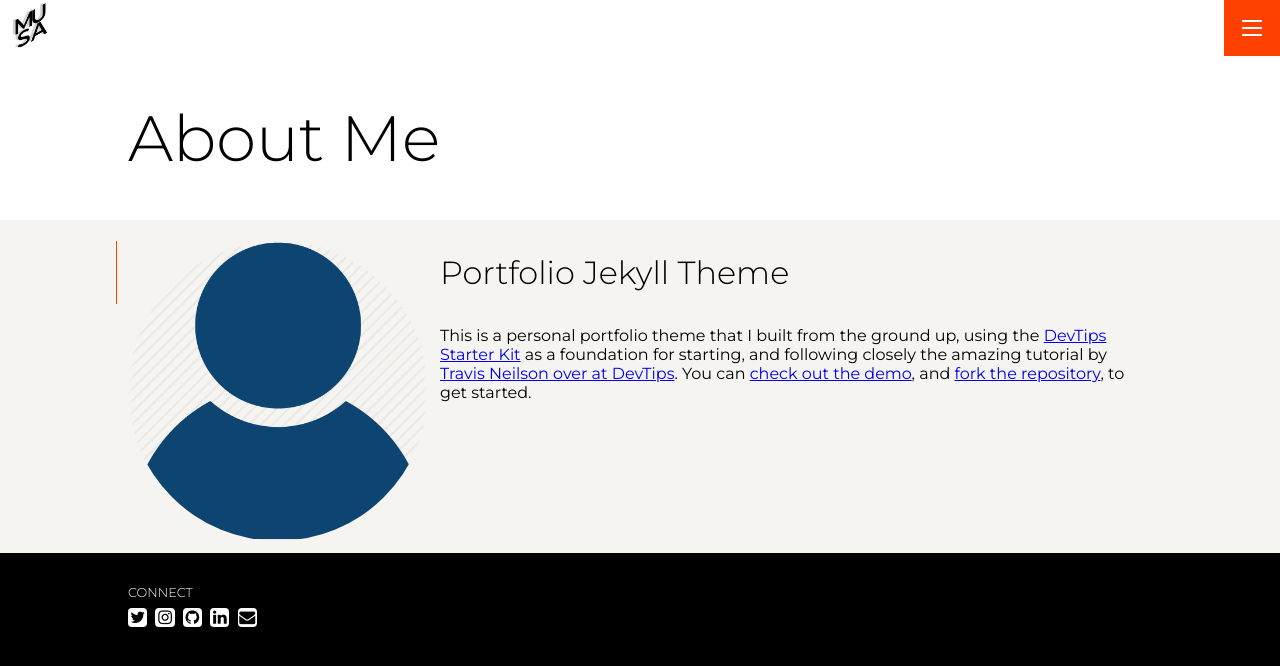
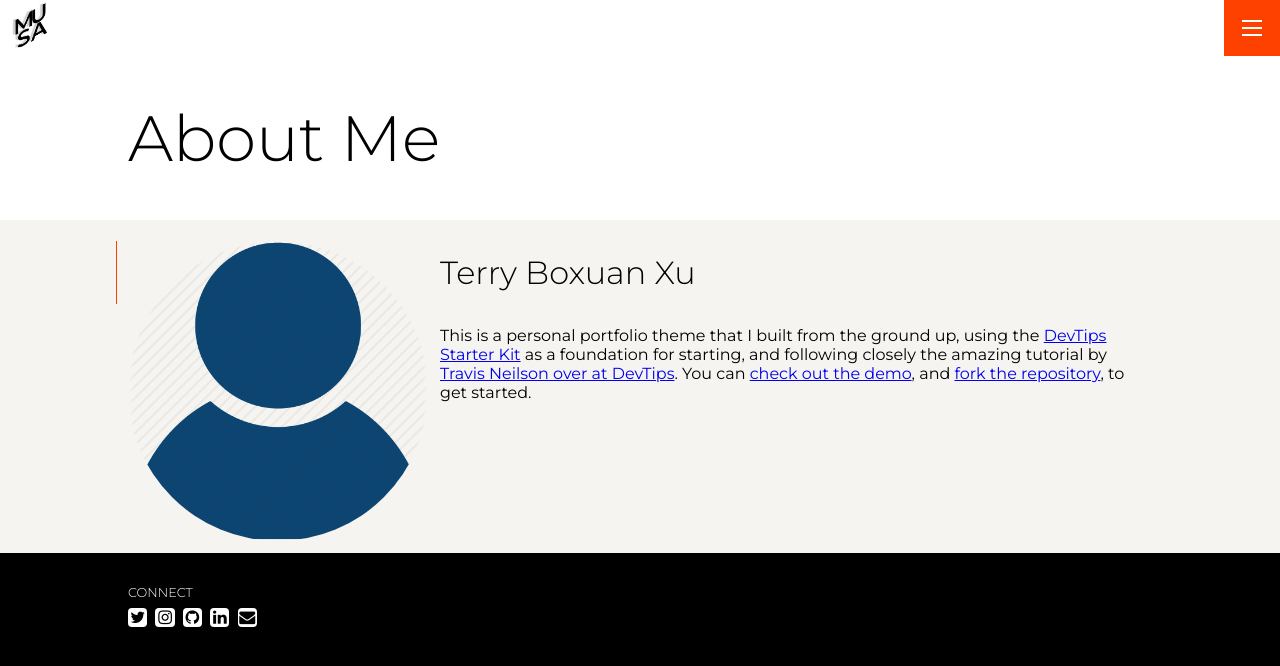
Before and after one commit to terbear15/Portfolio, a Jekyll site: the page built from pages/about.md, in a window 1280 px wide. Shown: the top 666 px of the page. Built offline with Jekyll 4.4.1, drawn with Linux system fonts in a browser that asks for light colours.

Commit message:
Update portfolio theme title to 'Terry Boxuan Xu'

```diff
--- a/pages/about.md
+++ b/pages/about.md
@@ -8,6 +8,6 @@ headshot: /assets/img/headshot.webp
 permalink: /about
 ---
 
-# Portfolio Jekyll Theme
+# Terry Boxuan Xu
 
 This is a personal portfolio theme that I built from the ground up, using the [DevTips Starter Kit](http://devtipsstarterkit.com/) as a foundation for starting, and following closely the amazing tutorial by [Travis Neilson over at DevTips](https://www.youtube.com/watch?v=T6jKLsxbFg4&list=PL0CB3OvPhDA_STygmp3sDenx3UpdOMk7P). You can [check out the demo](lenpaul.github.io/portfolio-jekyll-theme/), and [fork the repository](https://github.com/LeNPaul/portfolio-jekyll-theme/fork), to get started.
```
